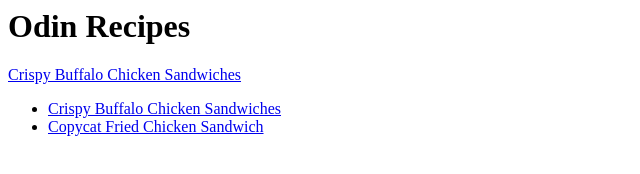
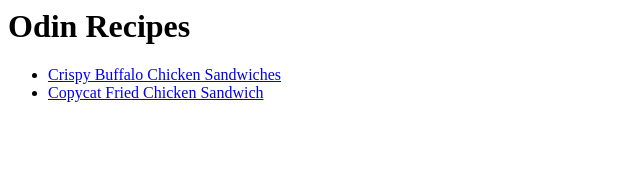
Before and after one commit to mors-templar/top_learning, a plain HTML site: page HTML_basics_project/odin_recipes/index.html in a window 1280 px wide. Shown: the whole page, without its empty margins (0-640 px from the left). Drawn offline with Linux system fonts and the light colour scheme.

Commit message:
debugging index.html

```diff
--- a/HTML_basics_project/odin_recipes/index.html
+++ b/HTML_basics_project/odin_recipes/index.html
@@ -6,7 +6,6 @@
     </head>
     <body>
         <h1>Odin Recipes</h1>
-        <a href="../recipes/buffalo_chicken_sandwiches.html">Crispy Buffalo Chicken Sandwiches</a>
         <ul>
             <li><a href="../recipes/buffalo_chicken_sandwiches.html">Crispy Buffalo Chicken Sandwiches</a></li>
             <li><a href="../recipes/copycat_fried_chicken_sandwich.html">Copycat Fried Chicken Sandwich</a></li>
```
